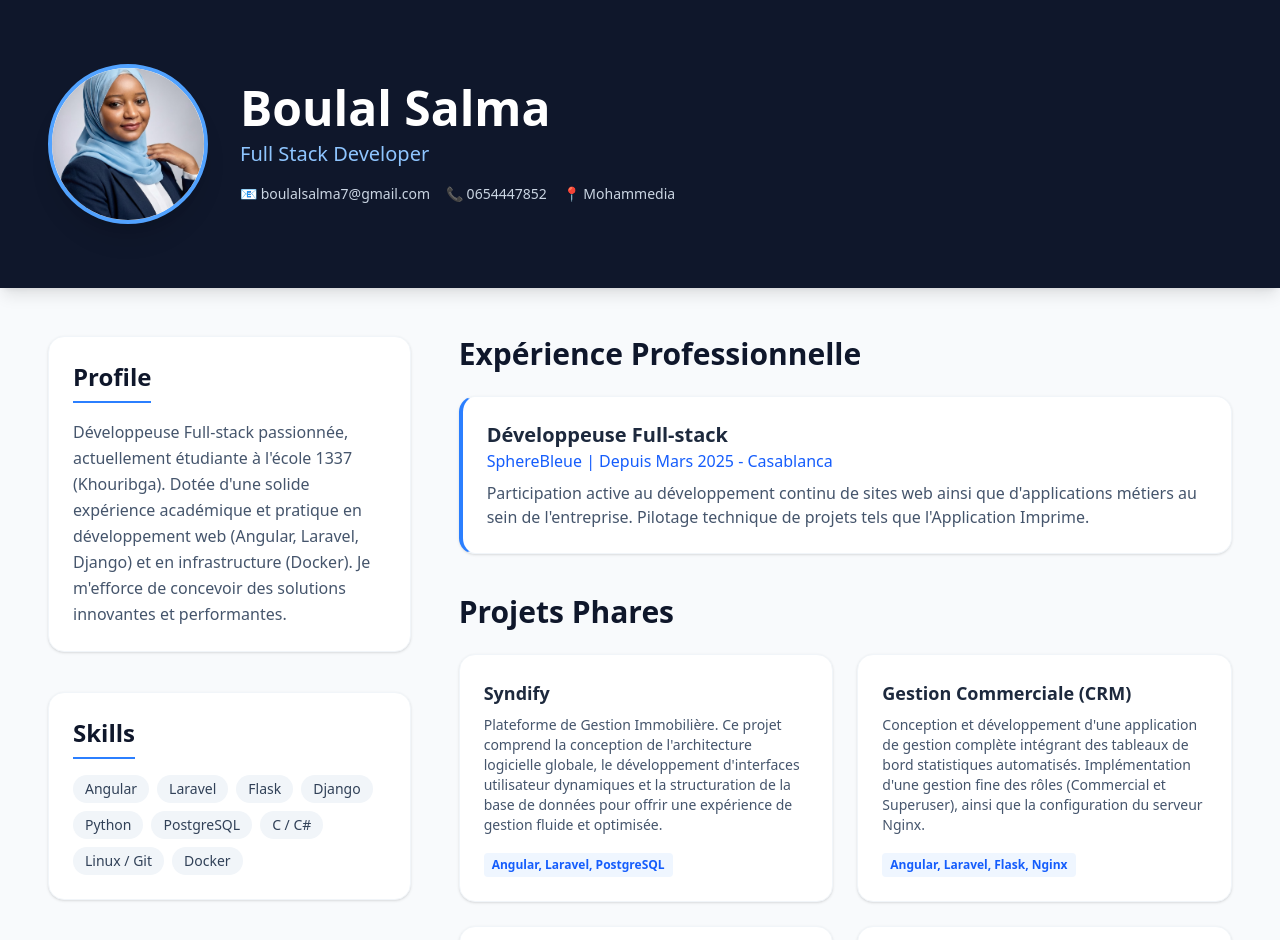
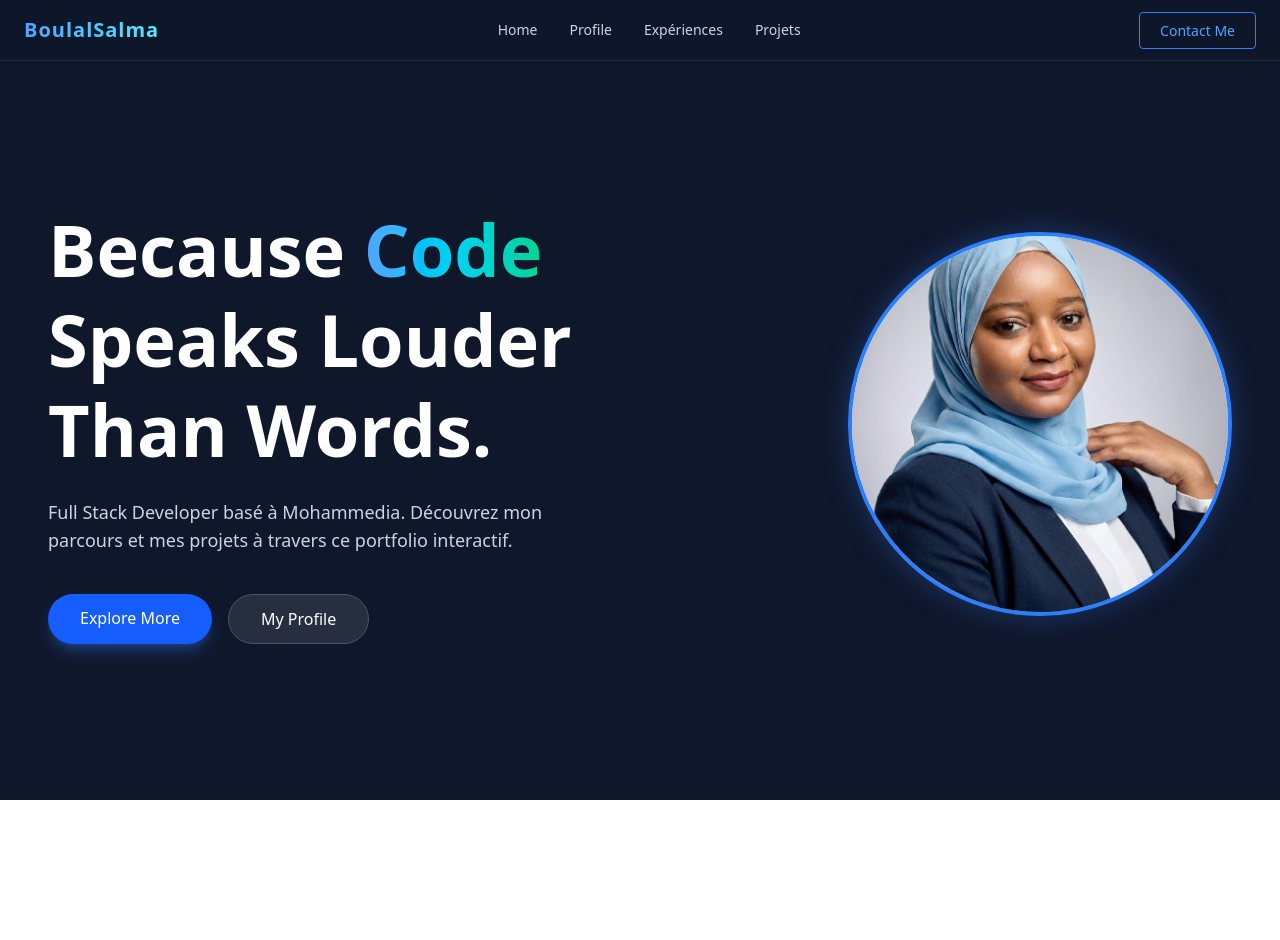
Before and after one commit to Sboulal/portfolio-angular, an Angular app: page / in a window 1280 px wide. Shown: the top 940 px of the page. After the commit the page ends 800 px from the top, so only its background shows below. Built offline with nearby package versions, Linux system fonts and the light colour scheme.

Commit message:
new Feaures

```diff
--- a/src/app/app.html
+++ b/src/app/app.html
@@ -1,64 +1,113 @@
-<div class="bg-slate-50 text-slate-800 font-sans antialiased min-h-screen">
+<div class="bg-slate-50 text-slate-800 font-sans antialiased h-screen overflow-y-scroll scroll-smooth relative selection:bg-blue-200 selection:text-slate-900">
 
-  <header class="bg-slate-900 text-white py-16 shadow-lg">
-      <div class="container mx-auto px-6 md:px-12 flex flex-col md:flex-row items-center gap-8">
-          <div class="w-40 h-40 rounded-full overflow-hidden border-4 border-blue-400 shadow-xl flex-shrink-0 bg-white">
-              <img src="assets/IMG-20260218-WA0000.jpg" alt="{{ personalInfo.name }}" class="w-full h-full object-cover">
+  <nav class="fixed top-0 w-full z-50 bg-slate-900/90 backdrop-blur-md border-b border-slate-800 shadow-sm transition-all duration-300">
+      <div class="container mx-auto px-6 py-4 flex justify-between items-center text-white">
+          <div class="font-bold text-xl tracking-wider text-transparent bg-clip-text bg-gradient-to-r from-blue-400 to-cyan-300">
+              BoulalSalma
           </div>
-          <div class="text-center md:text-left">
-              <h1 class="text-4xl md:text-5xl font-bold mb-2">{{ personalInfo.name }}</h1>
-              <p class="text-xl text-blue-300 font-medium mb-4">{{ personalInfo.title }}</p>
-              <div class="flex flex-wrap justify-center md:justify-start gap-4 text-sm text-slate-300">
-                  <span>📧 {{ personalInfo.email }}</span>
-                  <span>📞 {{ personalInfo.phone }}</span>
-                  <span>📍 {{ personalInfo.location }}</span>
+          <ul class="hidden md:flex gap-8 text-sm font-medium text-slate-300">
+              <li><a href="#home" class="hover:text-blue-400 transition-colors">Home</a></li>
+              <li><a href="#about" class="hover:text-blue-400 transition-colors">Profile</a></li>
+              <li><a href="#experience" class="hover:text-blue-400 transition-colors">Expériences</a></li>
+              <li><a href="#projects" class="hover:text-blue-400 transition-colors">Projets</a></li>
+          </ul>
+          <div class="hidden md:block">
+              <a href="#contact" class="border border-blue-500 text-blue-400 px-5 py-2 rounded hover:bg-blue-500 hover:text-white transition-all text-sm font-medium">
+                  Contact Me
+              </a>
+          </div>
+      </div>
+  </nav>
+
+  <section id="home" class="min-h-screen bg-slate-900 flex items-center pt-24 pb-12 shadow-lg">
+      <div class="container mx-auto px-6 md:px-12 grid grid-cols-1 md:grid-cols-2 gap-12 items-center">
+
+          <div class="space-y-6 text-center md:text-left">
+              <h1 class="text-5xl md:text-6xl lg:text-7xl font-extrabold text-white leading-tight">
+                  Because <span class="text-transparent bg-clip-text bg-gradient-to-r from-blue-400 via-cyan-400 to-emerald-400">Code</span> Speaks Louder Than Words.
+              </h1>
+              <p class="text-lg text-slate-300 max-w-lg mx-auto md:mx-0">
+                  {{ personalInfo.title }} basé à {{ personalInfo.location }}. Découvrez mon parcours et mes projets à travers ce portfolio interactif.
+              </p>
+
+              <div class="flex flex-wrap justify-center md:justify-start gap-4 pt-4">
+                  <a href="#projects" class="bg-blue-600 text-white px-8 py-3 rounded-full font-medium hover:bg-blue-700 shadow-lg shadow-blue-500/30 transition-all hover:-translate-y-1">
+                      Explore More
+                  </a>
+                  <a href="#about" class="bg-white/10 text-white border border-slate-600 px-8 py-3 rounded-full font-medium hover:bg-white hover:text-slate-900 transition-all">
+                      My Profile
+                  </a>
+              </div>
+          </div>
+
+          <div class="flex justify-center md:justify-end">
+              <div class="w-64 h-64 md:w-80 md:h-80 lg:w-96 lg:h-96 rounded-full overflow-hidden border-4 border-blue-500 shadow-[0_0_30px_rgba(59,130,246,0.3)] bg-white group hover:scale-105 transition-transform duration-500">
+                  <img src="assets/IMG-20260218-WA0000.jpg" alt="{{ personalInfo.name }}" class="w-full h-full object-cover group-hover:rotate-3 transition-transform duration-500">
               </div>
           </div>
       </div>
-  </header>
-
-  <main class="container mx-auto px-6 md:px-12 py-12 grid grid-cols-1 lg:grid-cols-3 gap-12">
-
-      <div class="lg:col-span-1 space-y-10">
-          <section class="bg-white p-6 rounded-2xl shadow-sm border border-slate-100">
-              <h2 class="text-2xl font-bold text-slate-900 mb-4 border-b-2 border-blue-500 pb-2 inline-block">Profile</h2>
-              <p class="text-slate-600 leading-relaxed">{{ personalInfo.about }}</p>
   </section>
 
-          <section class="bg-white p-6 rounded-2xl shadow-sm border border-slate-100">
-              <h2 class="text-2xl font-bold text-slate-900 mb-4 border-b-2 border-blue-500 pb-2 inline-block">Skills</h2>
-              <div class="flex flex-wrap gap-2">
-                  <span *ngFor="let skill of skills" class="bg-slate-100 text-slate-700 px-3 py-1 rounded-full text-sm font-medium">
+  <section id="about" class="min-h-screen flex flex-col justify-center py-20 bg-slate-50">
+      <div class="container mx-auto px-6 md:px-12">
+          <h2 class="text-3xl md:text-4xl font-bold text-slate-900 mb-12 flex items-center gap-4">
+              <span class="w-12 h-[3px] bg-blue-500 rounded-full"></span> Profile & Skills
+          </h2>
+
+          <div class="grid grid-cols-1 md:grid-cols-2 gap-12">
+              <div class="bg-white p-8 rounded-2xl shadow-sm border border-slate-100 hover:shadow-md transition-shadow space-y-4">
+                  <h3 class="text-2xl font-bold text-slate-800 border-b pb-4 border-slate-100">Qui suis-je ?</h3>
+                  <p class="text-slate-600 leading-relaxed">{{ personalInfo.about }}</p>
+                  <div class="pt-4 space-y-2 text-sm text-slate-600 font-medium">
+                      <p class="hover:text-blue-500 transition-colors">📧 {{ personalInfo.email }}</p>
+                      <p class="hover:text-blue-500 transition-colors">📞 {{ personalInfo.phone }}</p>
+                  </div>
+              </div>
+
+              <div class="bg-white p-8 rounded-2xl shadow-sm border border-slate-100 hover:shadow-md transition-shadow space-y-4">
+                  <h3 class="text-2xl font-bold text-slate-800 border-b pb-4 border-slate-100">Mes Compétences</h3>
+                  <div class="flex flex-wrap gap-2 pt-2">
+                      <span *ngFor="let skill of skills" class="bg-slate-50 border border-slate-200 text-slate-700 px-4 py-1.5 rounded-full text-sm font-semibold hover:bg-blue-50 hover:text-blue-600 hover:border-blue-200 transition-all duration-200 cursor-default">
                           {{ skill }}
                       </span>
                   </div>
-          </section>
               </div>
-
-      <div class="lg:col-span-2 space-y-10">
-
-          <section>
-              <h2 class="text-3xl font-bold text-slate-900 mb-6">Expérience Professionnelle</h2>
-              <div class="bg-white p-6 rounded-2xl shadow-sm border border-slate-100 border-l-4 border-l-blue-500">
-                  <h3 class="text-xl font-bold text-slate-800">{{ experience.title }}</h3>
-                  <p class="text-blue-600 font-medium mb-2">{{ experience.company }} | {{ experience.date }} - {{ experience.location }}</p>
-                  <p class="text-slate-600">{{ experience.description }}</p>
+          </div>
       </div>
   </section>
 
-          <section>
-              <h2 class="text-3xl font-bold text-slate-900 mb-6">Projets Phares</h2>
-              <div class="grid grid-cols-1 md:grid-cols-2 gap-6">
-                  <div *ngFor="let project of projects" class="bg-white p-6 rounded-2xl shadow-sm border border-slate-100 hover:shadow-md transition-shadow">
-                      <h3 class="text-lg font-bold text-slate-800 mb-2">{{ project.title }}</h3>
-                      <p class="text-slate-600 text-sm mb-4">{{ project.desc }}</p>
-                      <p class="text-xs font-semibold text-blue-600 bg-blue-50 inline-block px-2 py-1 rounded">
+  <section id="experience" class="min-h-screen flex flex-col justify-center py-20 bg-white">
+      <div class="container mx-auto px-6 md:px-12">
+          <h2 class="text-3xl md:text-4xl font-bold text-slate-900 mb-12 flex items-center gap-4">
+              <span class="w-12 h-[3px] bg-blue-500 rounded-full"></span> Expérience
+          </h2>
+
+          <div class="bg-slate-50 p-8 md:p-10 rounded-2xl shadow-sm border border-slate-100 border-l-4 border-l-blue-500 hover:shadow-md hover:border-l-blue-600 transition-all duration-300">
+              <h3 class="text-xl font-bold text-slate-800">{{ experience.title }}</h3>
+              <p class="text-blue-600 font-medium mb-4">{{ experience.company }} | {{ experience.date }} - {{ experience.location }}</p>
+              <p class="text-slate-600 leading-relaxed">{{ experience.description }}</p>
+          </div>
+      </div>
+  </section>
+
+  <section id="projects" class="min-h-screen flex flex-col justify-center py-20 bg-slate-50">
+      <div class="container mx-auto px-6 md:px-12">
+          <h2 class="text-3xl md:text-4xl font-bold text-slate-900 mb-12 flex items-center gap-4">
+              <span class="w-12 h-[3px] bg-blue-500 rounded-full"></span> Projets Phares
+          </h2>
+
+          <div class="grid grid-cols-1 md:grid-cols-2 gap-8">
+              <div *ngFor="let project of projects" class="bg-white p-8 rounded-2xl shadow-sm border border-slate-100 hover:-translate-y-2 hover:shadow-xl hover:shadow-blue-500/10 transition-all duration-300 group cursor-pointer">
+                  <h3 class="text-xl font-bold text-slate-800 mb-3 group-hover:text-blue-600 transition-colors">
+                      {{ project.title }}
+                  </h3>
+                  <p class="text-slate-600 mb-6">{{ project.desc }}</p>
+                  <span class="text-xs font-semibold text-blue-600 bg-blue-50 px-3 py-1.5 rounded-full group-hover:bg-blue-600 group-hover:text-white transition-colors">
                       {{ project.tech }}
-                      </p>
+                  </span>
+              </div>
           </div>
       </div>
   </section>
 
 </div>
-  </main>
-</div>
--- a/src/styles.css
+++ b/src/styles.css
@@ -1,3 +1,6 @@
 /* You can add global styles to this file, and also import other style files */
 
 @import 'tailwindcss';
+html {
+  scroll-behavior: smooth;
+}
```
Lines whose indentation alone changed are shown as unchanged.
